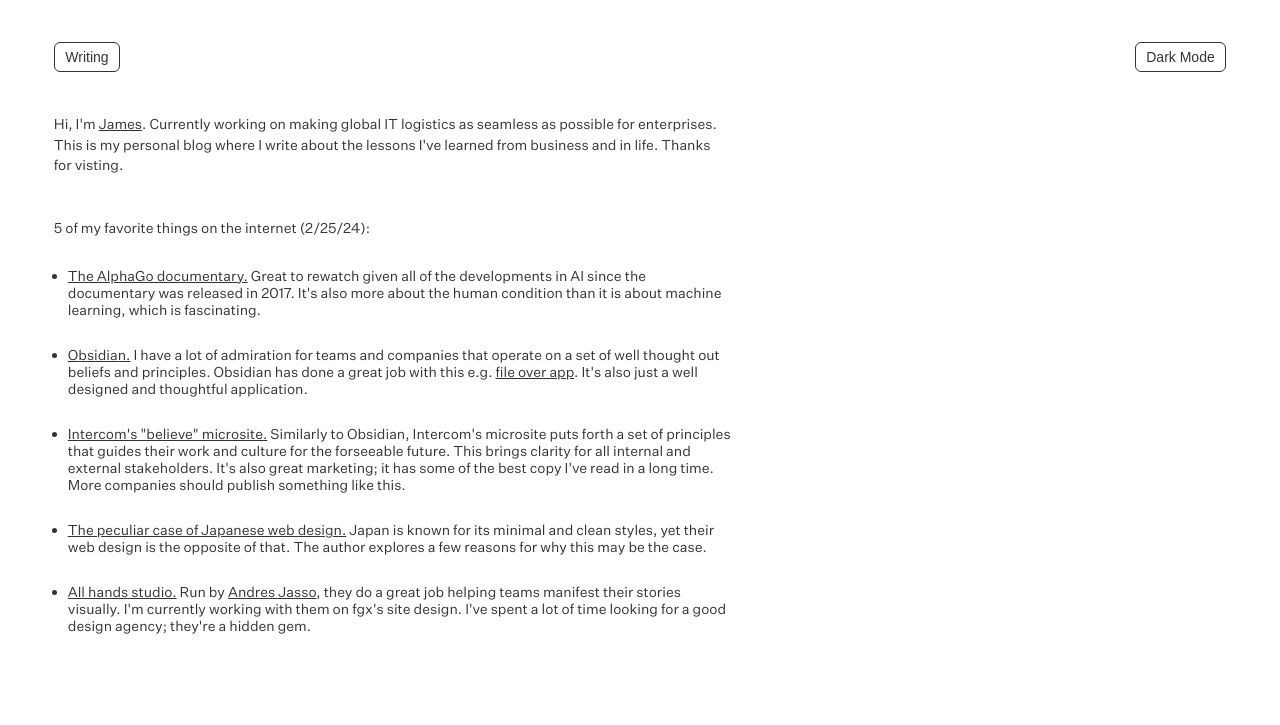
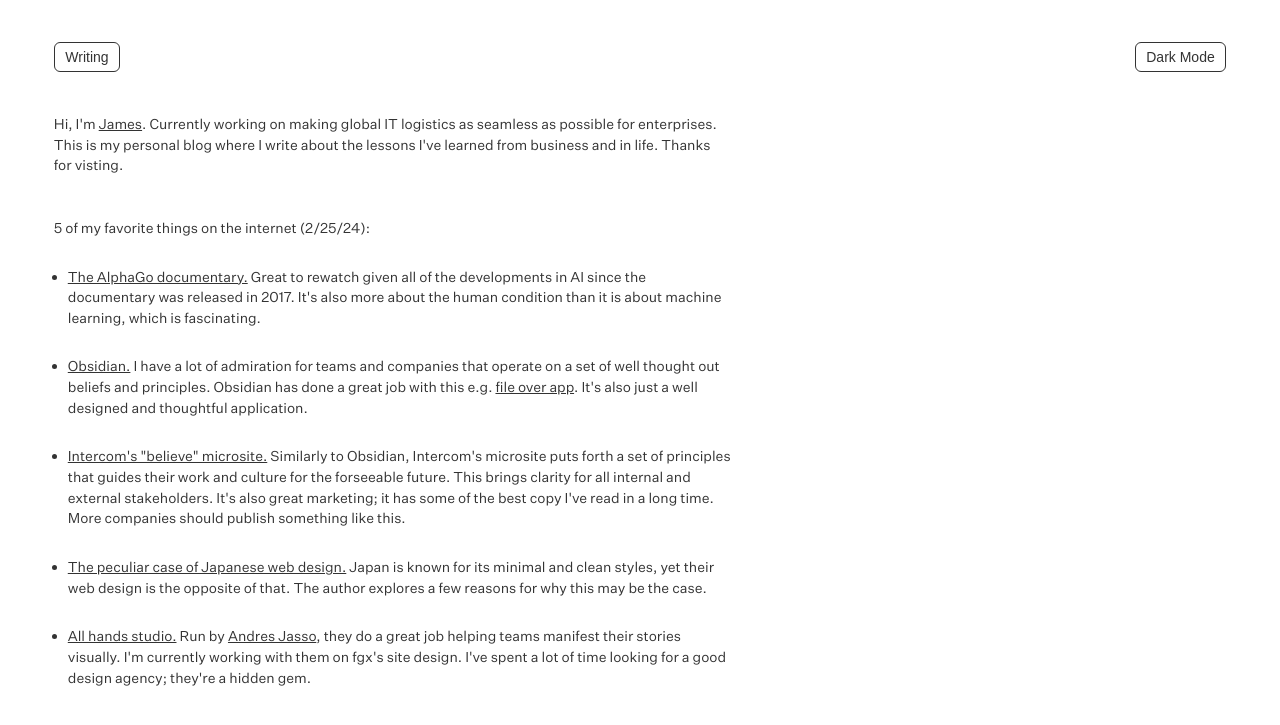
Before and after one commit to jazenwong/wong-blog, a Jekyll site: the page built from index.html, in a window 1280 px wide. Shown: the top 725 px of the page. Built offline with Jekyll 4.4.1, drawn with Linux system fonts in a browser that asks for light colours; the list of posts is cut into pages by our own code.

Commit message:
Line height for UL LI

```diff
--- a/assets/css/styles.css
+++ b/assets/css/styles.css
@@ -269,6 +269,7 @@
 ul li ,
 li {
 	margin-bottom: 1rem;
+	line-height: 1.475;
 }
 
 blockquote {
```
